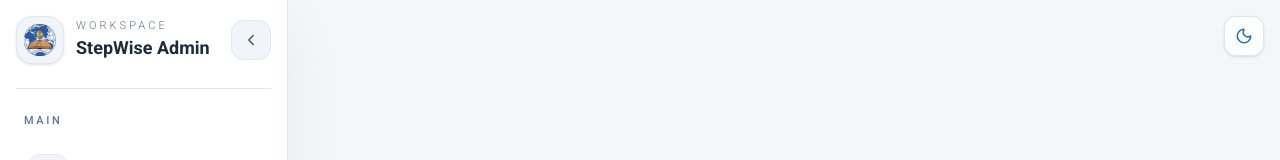
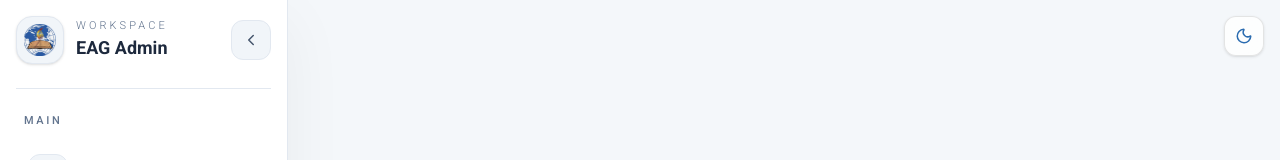
Before and after one commit to EAG-erp-system/ERP-SYSTEM-EAG, a React (Vite) app in the folder Frontend/: page /dashboard in a window 1280 px wide. Shown: the top 160 px of the page. Built offline with nearby package versions, Linux system fonts and the light colour scheme.

Commit message:
refactor: change value

```diff
--- a/Frontend/src/components/SidebarContent.jsx
+++ b/Frontend/src/components/SidebarContent.jsx
@@ -73,7 +73,7 @@ function SidebarContent({
                                 Workspace
                             </p>
                             <h1 className="roboto-bold truncate text-lg text-slate-800 dark:text-slate-200">
-                                StepWise Admin
+                                EAG Admin
                             </h1>
                         </div>
                     </div>
```
